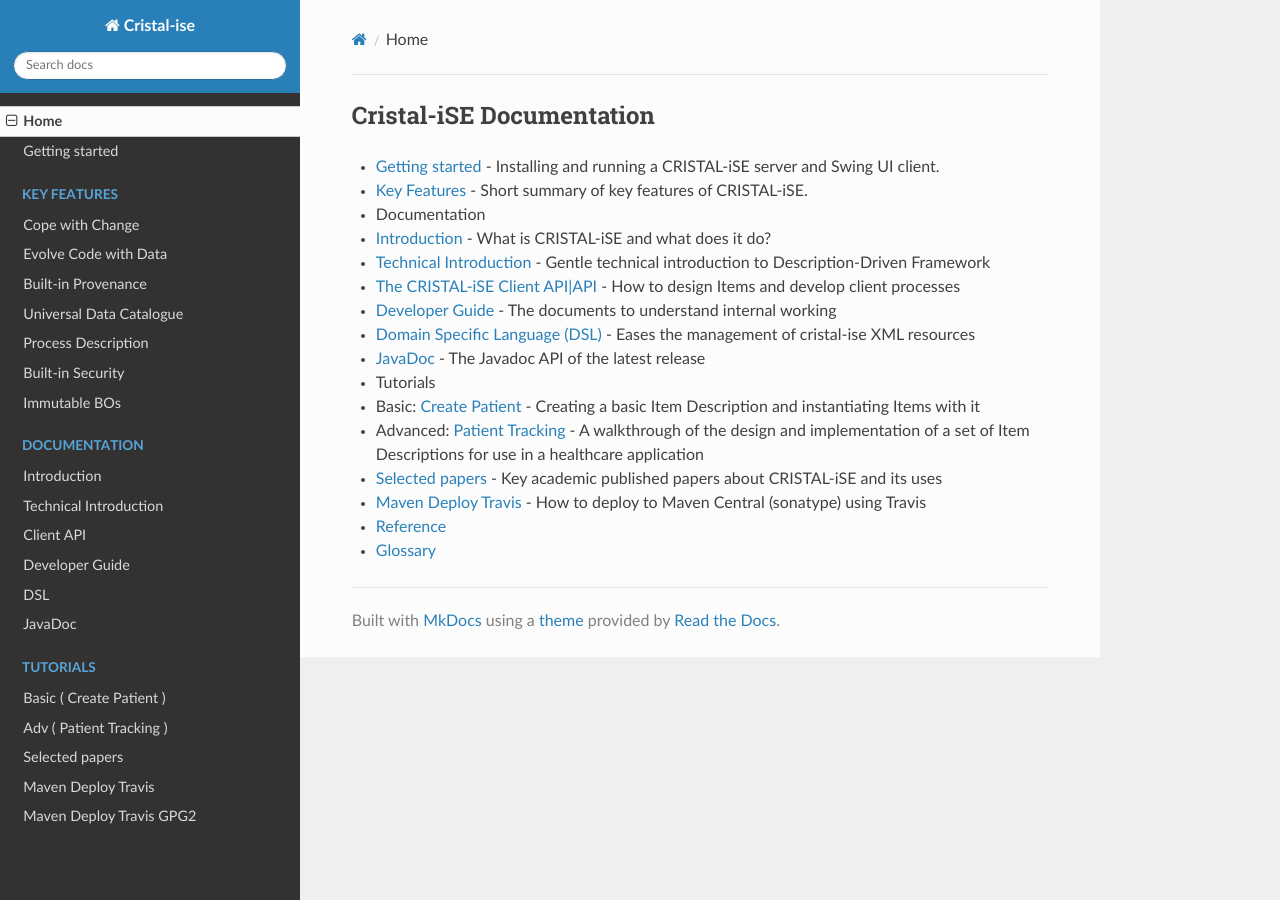
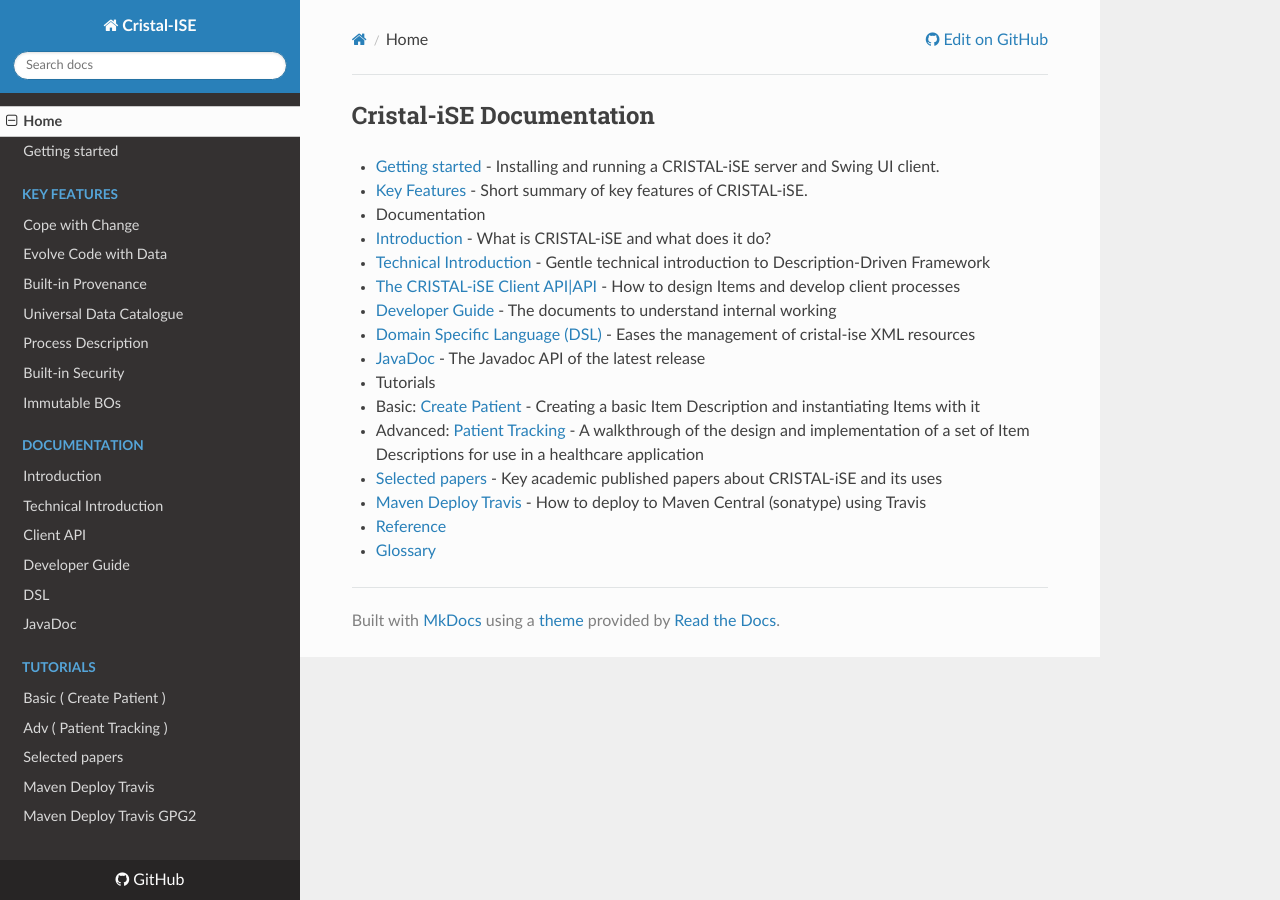
Before and after one commit to cristal-ise/cristal-ise, an MkDocs documentation site: the page built from docs/index.md, in a window 1280 px wide. Built offline with MkDocs 1.6.1, drawn with Linux system fonts in a browser that asks for light colours; nearby versions of some CDN libraries; some of the changed lines change nothing that is shown.

Commit message:
add repo and edit url

```diff
--- a/mkdocs.yml
+++ b/mkdocs.yml
@@ -1,4 +1,6 @@
-site_name: Cristal-ise
+site_name: Cristal-ISE
+repo_url: https://github.com/cristal-ise/cristal-ise/tree/cristalise-docs
+edit_uri: cristalise-docs/docs/
 nav:
     - Home: index.md
     - Getting started: Getting-started.md
```
